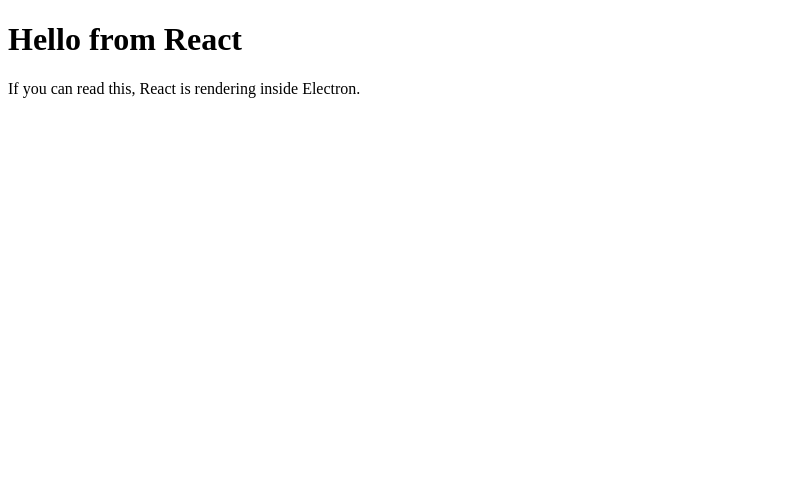
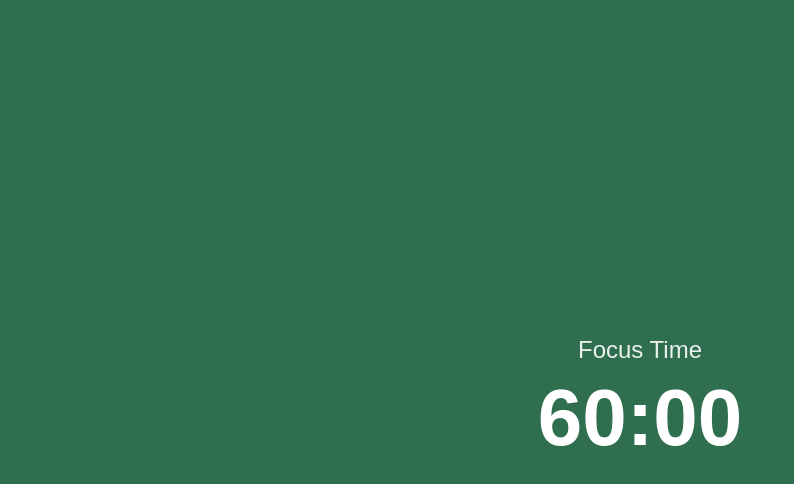
Before and after one commit to xenkou90/cooldown-timer, a React (Vite) app: page / in a window 1280 px wide. Shown: the top 484 px of the page, without its empty margins (0-794 px from the left). Built offline with nearby package versions, Linux system fonts and the light colour scheme.

Commit message:
feat: build static timer UI with phase label and time display

```diff
--- a/index.html
+++ b/index.html
@@ -3,6 +3,12 @@
     <head>
         <meta charset="UTF-8" />
         <title>Cooldown Timer</title>
+        <style>
+            html, body, #root {
+                margin: 0;
+                height: 100%;
+            }
+        </style>
     </head>
     <body>
         <div id="root"></div>
--- a/src/App.jsx
+++ b/src/App.jsx
@@ -1,8 +1,38 @@
+import { useState } from "react";
+import { PHASES, DURATIONS, PHASE_INFO } from "./logic/timerConfig.js";
+import { formatTime } from "./logic/formatTime.js";
+
 function App() {
+    // State: which phase we are in. Starts as WORK.
+    const [phase, setPhase] = useState(PHASES.WORK);
+
+    // State: seconds left in the current phase. Startts at the WORK duration
+    const [secondsRemaining, setSecondsRemaining] = useState(DURATIONS[PHASES.WORK]);
+
+    // Derive display values from state (not stored separately — computed each render)
+    const info = PHASE_INFO[phase];
+    const timeString = formatTime(secondsRemaining);
+
     return (
-        <div>
-            <h1>Hello from React</h1>
-            <p>If you can read this, React is rendering inside Electron.</p>
+        <div
+            style={{
+                backgroundColor: info.color,
+                color: "white",
+                height: "100vh",
+                display: "flex",
+                flexDirection: "column",
+                alignItems: "center",
+                justifyContent: "center",
+                fontFamily: "sans-serif",
+                margin: 0,
+            }}
+        >
+            <p style={{ fontSize: "1.5rem", margin: "0 0 0.5rem 0", opacity: 0.9 }}>
+                {info.label}
+            </p>
+            <h1 style={{ fontSize: "5rem", margin: 0, fontVariantNumeric: "tabular-nums" }}>
+                {timeString}
+            </h1>
         </div>
     );
 }
--- /dev/null
+++ b/src/logic/formatTime.js
@@ -0,0 +1,12 @@
+// Convert a number of seconds into a "MM:SS" string
+// Example: 3600 -> "60:00", 75 -> "01:15", 5 -> "00:05"
+export function formatTime(totalSeconds) {
+    const minutes = Math.floor(totalSeconds / 60);
+    const seconds = totalSeconds % 60;
+
+    // padStart(2, "0") ensures two digits: 5 -> "05", 15 -> "15"
+    const mm = String(minutes).padStart(2, "0");
+    const ss = String(seconds).padStart(2, "0");
+
+    return `${mm}:${ss}`;
+}
--- a/src/logic/timerConfig.js
+++ b/src/logic/timerConfig.js
@@ -16,3 +16,11 @@ export const DURATIONS = Object.freeze({
 
 // Every Nth break is a long break
 export const LONG_BREAK_INTERVAL = 4;
+
+// Human-friendly labels and a color for each phase
+// Kept here so all "what does each phase look like" info lives in one place
+export const PHASE_INFO = Object.freeze({
+    [PHASES.WORK]: { label: "Focus Time", color: "#2f6f4f" },
+    [PHASES.SHORT_BREAK]: { label: "Short Break", color: "#1f5673" },
+    [PHASES.LONG_BREAK]: { label: "Long Break", color: "#6b4f8c" },
+});
```
